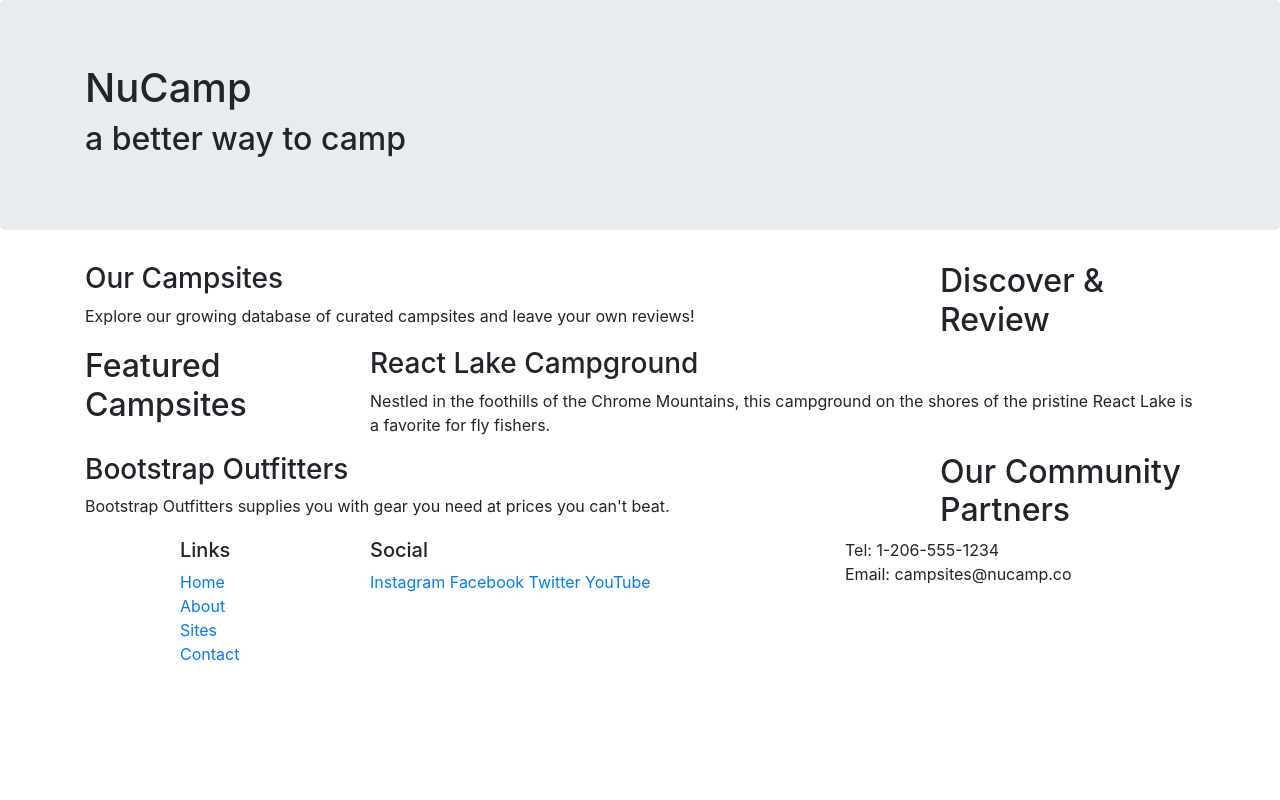
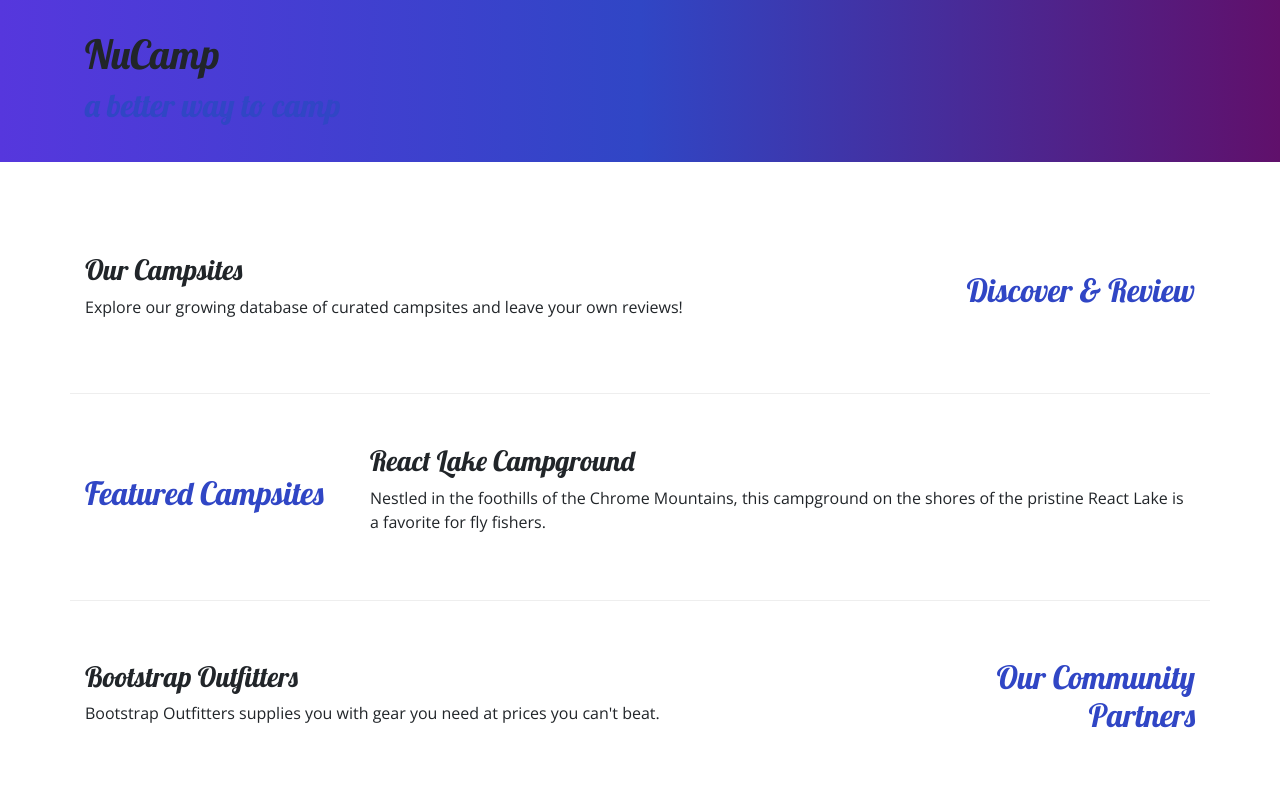
Before and after one commit to ericamcconnaughey/nucamp-bootstrap, a website: page index.html in a window 1280 px wide. Shown: the top 800 px of the page. Drawn offline with nearby package versions, Linux system fonts and the light colour scheme.

Commit message:
add custom stylesheet, Google fonts, and text alignment classes

```diff
--- /dev/null
+++ b/css/styles.css
@@ -0,0 +1,27 @@
+body {
+  font-family: "Open Sans", sans-serif;
+}
+
+h1, h2, h3 {
+  font-family: "Lobster", cursive;
+}
+
+h2 {
+  color: #3046C5;
+}
+
+footer {
+  background-image: linear-gradient(#CEC8FF, white);
+  padding: 20px 0;
+}
+
+.jumbotron {
+  padding: 30px;
+  background-image: linear-gradient(to right, #5637DD, #3046C5, #60106B);
+}
+
+.row-content {
+  padding: 50px 0;
+  border-bottom: 1px ridge;
+  min-height: 200px;
+}
--- a/index.html
+++ b/index.html
@@ -7,12 +7,14 @@
 
   <link rel="stylesheet" href="node_modules/bootstrap/dist/css/bootstrap.min.css" />
 
+  <link rel="stylesheet" href="https://fonts.googleapis.com/css?family=Lobster|Open+Sans" />
+  <link rel="stylesheet" href="css/styles.css" />
   <title>NuCamp: A Better Way To Camp</title>
 </head>
 
 <body>
 
-  <header class="jumbotron">
+  <header class="jumbotron jumbotron-fluid">
     <div class="container">
       <div class="row">
         <div class="col">
@@ -24,9 +26,9 @@
   </header>
 
   <div class="container">
-    <div class="row">
+    <div class="row row-content align-items-center">
       <div class="col-sm-4 order-sm-last col-md-3">
-        <h2>Discover & Review</h2>
+        <h2 class="text-sm-right">Discover & Review</h2>
       </div>
       <div class="col">
         <h3>Our Campsites</h3>
@@ -34,7 +36,7 @@
       </div>
     </div>
 
-    <div class="row">
+    <div class="row row-content align-items-center">
       <div class="col-sm-4 col-md-3">
         <h2>Featured Campsites</h2>
       </div>
@@ -45,9 +47,9 @@
       </div>
     </div>
 
-    <div class="row">
+    <div class="row row-content align-items-center">
       <div class="col-sm-4 order-sm-last col-md-3">
-        <h2>Our Community Partners</h2>
+        <h2 class="text-sm-right">Our Community Partners</h2>
       </div>
       <div class="col">
         <h3>Bootstrap Outfitters</h3>
@@ -68,7 +70,7 @@
             <li><a href="#">Contact</a></li>
           </ul>
         </div>
-        <div class="col-6 col-sm-5">
+        <div class="col-6 col-sm-5 text-center">
           <h5>Social</h5>
           <a href="http://instagram.com/">Instagram</a>
           <a href="http://facebook.com/">Facebook</a>
```
